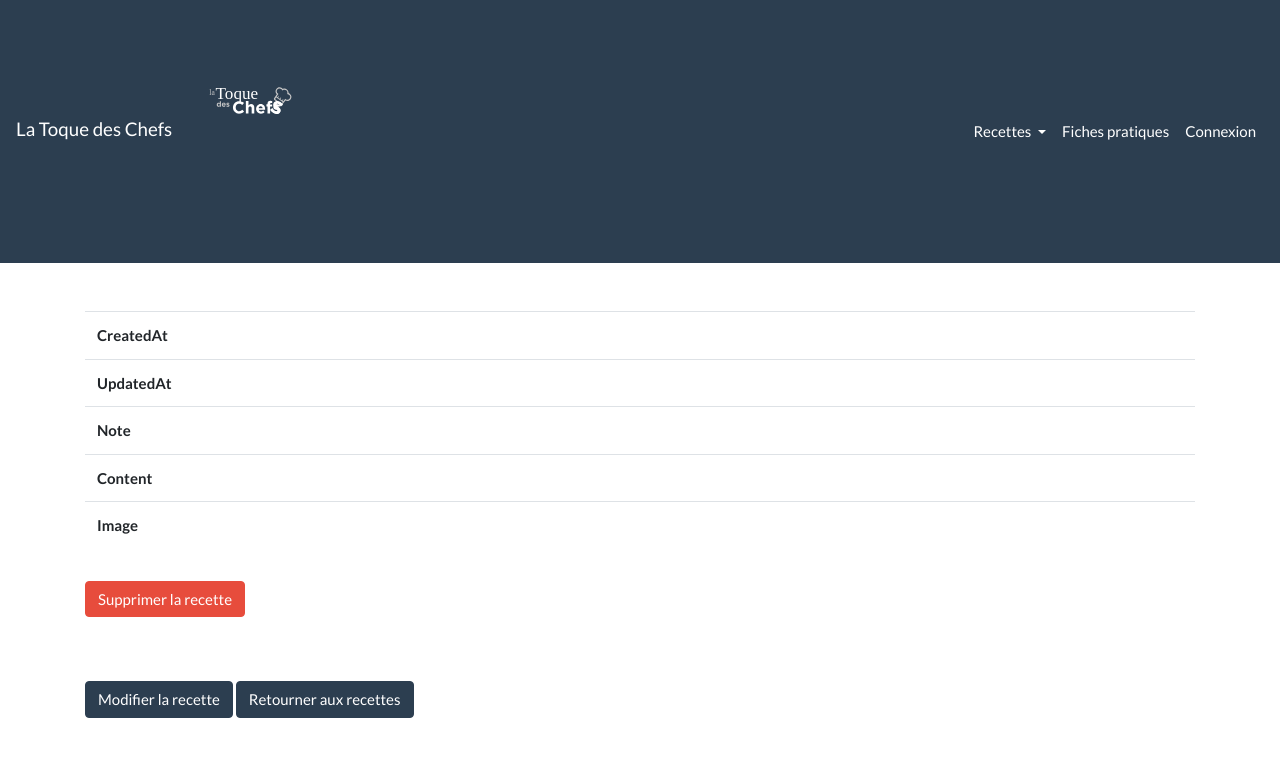
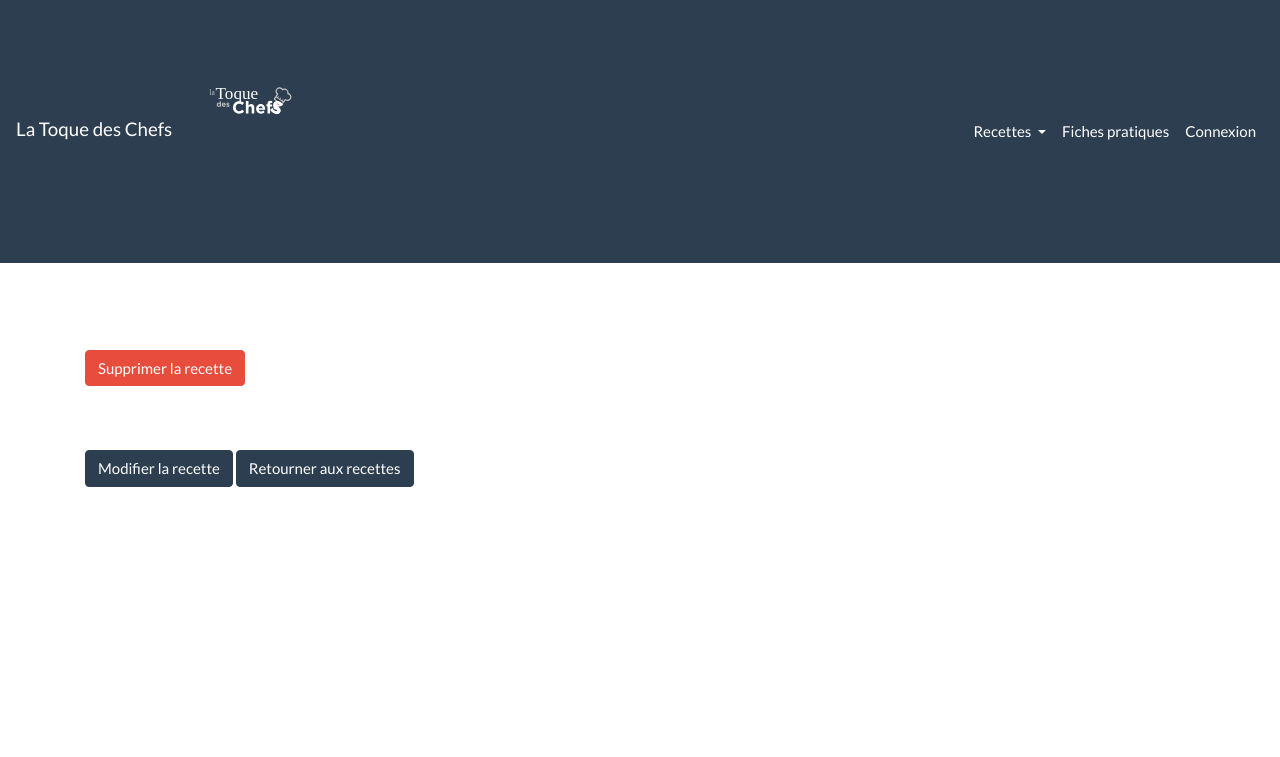
Before and after one commit to Cleoco/project_la_toque_des_chefs, a Symfony app: template templates/recipe/show.html.twig in a window 1280 px wide. Shown: the top 757 px of the page. Run offline with Twig, Linux system fonts and the light colour scheme; the template is opened without the code that fills it, so the values that code supplies are empty; some libraries are stand-ins or nearby versions.

Commit message:
ajout date de création dans la base de donnée pour les Advices

```diff
--- a/src/Controller/AdviceController.php
+++ b/src/Controller/AdviceController.php
@@ -7,6 +7,7 @@ use App\Entity\Category;
 use App\Form\AdviceType;
 use App\Repository\AdviceRepository;
 use App\Repository\CategoryRepository;
+use DateTimeZone;
 use Symfony\Bundle\FrameworkBundle\Controller\AbstractController;
 use Symfony\Component\HttpFoundation\Request;
 use Symfony\Component\HttpFoundation\Response;
--- a/templates/advice/index.html.twig
+++ b/templates/advice/index.html.twig
@@ -31,6 +31,9 @@
         flex-direction:column;
         justify-content:center;
     }
+    .parution{
+        color:#B4B4B4;
+    }
 
 </style>
 
@@ -43,8 +46,9 @@
                         <div class="article_img col-5 p-0">
                             <img class="col  p-0" src="{{ advice.image }}" alt="" srcset=""></td>
                         </div>
-                        <div class="article_content col-7">
+                        <div class="article_content ml-3 col-7">
                             <h2>{{ advice.title }}</h2>
+                            <p class="parution"> mis en ligne le : {{ advice.createdAt | date('d-m-Y') }} </p>
                             <p>
                                 {{ advice.content | slice(0, 600) }} <a href="{{ path('advice_show', {'id': advice.id})}}">...lire la suite</a>
                             </p>
--- a/templates/advice/show.html.twig
+++ b/templates/advice/show.html.twig
@@ -7,10 +7,6 @@
 
     <table class="table">
         <tbody>
-            <tr>
-                <th>Id</th>
-                <td>{{ advice.id }}</td>
-            </tr>
             <tr>
                 <th>Title</th>
                 <td>{{ advice.title }}</td>
--- a/templates/navigation.html.twig
+++ b/templates/navigation.html.twig
@@ -10,7 +10,7 @@
 
 <nav class="navbar navbar-expand-lg navbar-dark bg-primary">
 
-  <a class="navbar-brand" href="/"> La Toque des Chefs<img src="../logo.svg" alt="" srcset=""></a>
+  <a class="navbar-brand" href="/"> La Toque des Chefs<img src="logo.svg" alt="" srcset=""></a>
   <button class="navbar-toggler" type="button" data-toggle="collapse" data-target="#navbarColor01" aria-controls="navbarColor01" aria-expanded="false" aria-label="Toggle navigation">
     <span class="navbar-toggler-icon"></span>
   </button>
--- a/templates/recipe/show.html.twig
+++ b/templates/recipe/show.html.twig
@@ -4,31 +4,20 @@
 
 {% block body %}
     <h1 class="text-center mt-5 mb-5">{{ recipe.title }}</h1>
+        <div class="row">
+            <div class="note">
+                {{ recipe.note }}
+            </div>
+            <div class="recipe_info">
+                {{ recipe.content }}
+            </div>
 
-    <table class="table">
-        <tbody>
-            <tr>
-                <th>CreatedAt</th>
-                <td>{{ recipe.createdAt ? recipe.createdAt|date('Y-m-d H:i:s') : '' }}</td>
-            </tr>
-            <tr>
-                <th>UpdatedAt</th>
-                <td>{{ recipe.updatedAt ? recipe.updatedAt|date('Y-m-d H:i:s') : '' }}</td>
-            </tr>
-            <tr>
-                <th>Note</th>
-                <td>{{ recipe.note }}</td>
-            </tr>
-            <tr>
-                <th>Content</th>
-                <td>{{ recipe.content }}</td>
-            </tr>
-            <tr>
-                <th>Image</th>
-                <td><img class="col-12" src="{{ recipe.image }}" alt="" srcset=""></td>
-            </tr>
-        </tbody>
-    </table>
+            <div class="recipe_img col-6 p-0 m-0">
+                    <img class="col p-0" src="{{ recipe.image }}" alt="" srcset="">
+            </div>
+
+        </div>
+
 
     {{ include('recipe/_delete_form.html.twig') }}
 
```
Also changed, not shown: src/Entity/Advice.php (+20 -0 lines).
